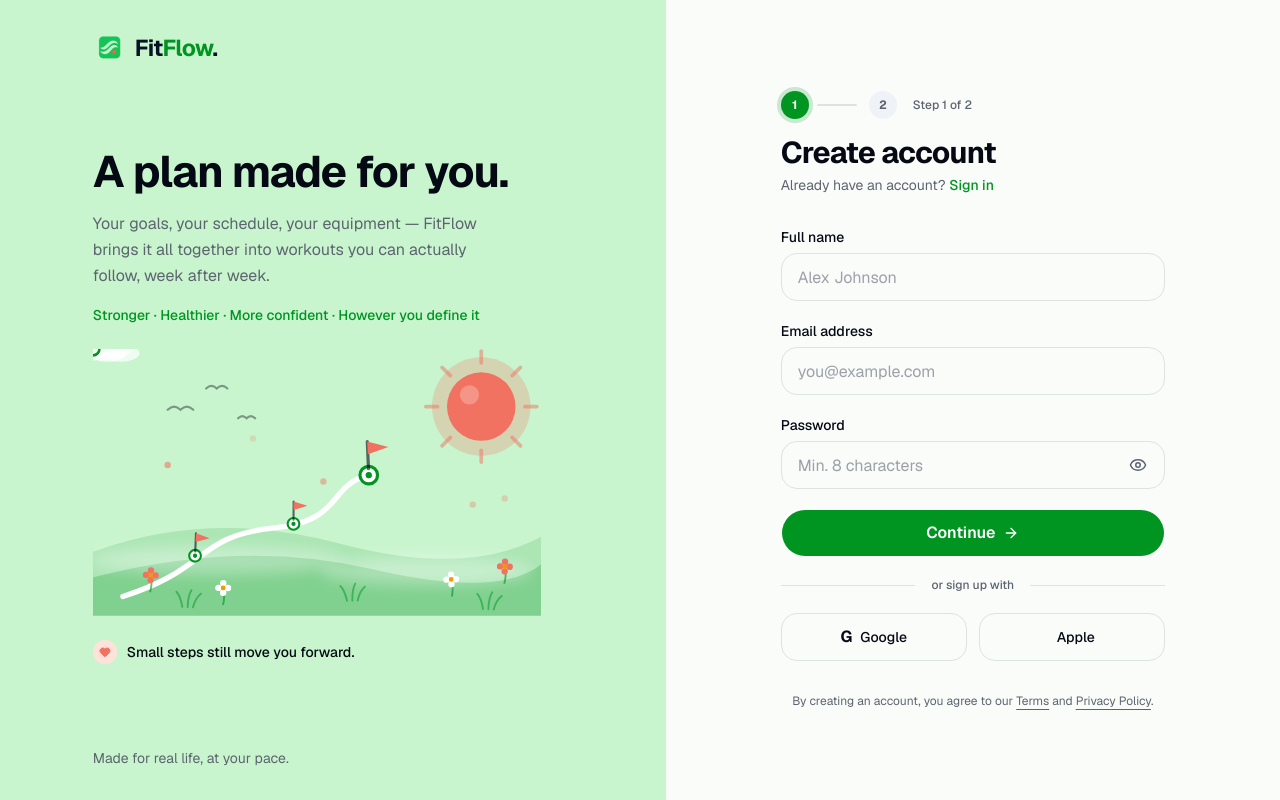
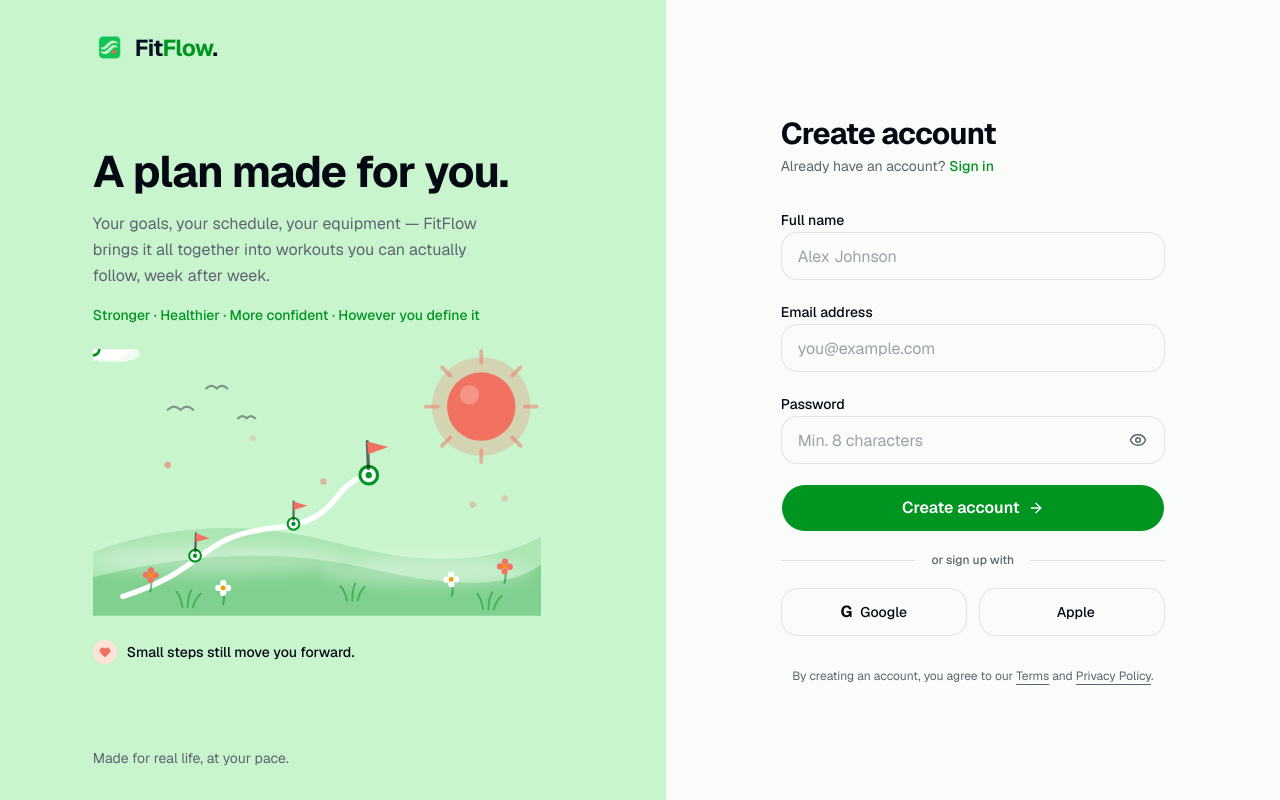
Before and after one commit to SunilBarewar/FitFlow, a Next.js app: page /sign-up in a window 1280 px wide. Built offline with nearby package versions, Linux system fonts and the light colour scheme.

Commit message:
feat: simplify auth flow

```diff
--- a/src/app/(auth)/sign-up/page.tsx
+++ b/src/app/(auth)/sign-up/page.tsx
@@ -4,36 +4,32 @@ import { motion, AnimatePresence } from "motion/react";
 import { useState } from "react";
 import Link from "next/link";
 import { useRouter } from "next/navigation";
-import { Eye, EyeOff, ArrowRight, CheckCircle2, Check } from "lucide-react";
+import { Eye, EyeOff, ArrowRight } from "lucide-react";
 import { FitFlowLogo } from "@/components/brand/fitflow-logo";
 import { Button } from "@/components/ui/button";
+import { toast } from "@/components/ui/fit-toaster";
 import { useSignUp } from "@/features/auth/hooks/use-sign-up";
 import { getErrorMessage } from "@/features/auth/lib/api-client";
 import { cn } from "@/lib/utils/cn";
-/* ─── Journey step data ─── */
 
-/* ─── Sign Up Form ─── */
+function showOAuthComingSoon(provider: string) {
+  toast.info(`${provider} sign-up isn't available yet`, {
+    description: "Use email and password for now — we're working on it.",
+  });
+}
+
 function SignUpForm() {
   const router = useRouter();
   const signUp = useSignUp();
-  const [step, setStep] = useState<1 | 2>(1);
   const [formData, setFormData] = useState({
     name: "",
     email: "",
     password: "",
-    goal: "" as string,
   });
   const [showPassword, setShowPassword] = useState(false);
   const [errors, setErrors] = useState<Record<string, string>>({});
 
-  const goals = [
-    { id: "strength", label: "Build strength" },
-    { id: "fat_loss", label: "Lose weight" },
-    { id: "endurance", label: "Improve endurance" },
-    { id: "general", label: "Stay active" },
-  ];
-
-  function validateStep1() {
+  function validate() {
     const errs: Record<string, string> = {};
     if (!formData.name.trim()) errs.name = "What should we call you?";
     if (!formData.email.trim() || !formData.email.includes("@"))
@@ -44,24 +40,16 @@ function SignUpForm() {
     return Object.keys(errs).length === 0;
   }
 
-  function handleNext(e: React.FormEvent) {
-    e.preventDefault();
-    if (validateStep1()) setStep(2);
-  }
-
   async function handleSubmit(e: React.FormEvent) {
     e.preventDefault();
-    if (!formData.goal) {
-      setErrors({ goal: "Pick a goal to get started." });
-      return;
-    }
+    if (!validate()) return;
     setErrors({});
     try {
       await signUp.mutateAsync({
         name: formData.name.trim(),
         email: formData.email.trim(),
         password: formData.password,
-        goal: formData.goal,
+        goal: "general",
       });
       router.push("/chat");
     } catch (err) {
@@ -79,15 +67,11 @@ function SignUpForm() {
     label: string,
     type: string,
     placeholder: string,
-    extra?: React.ReactNode,
   ) => (
     <div className="space-y-1.5">
-      <div className="flex items-center justify-between">
       <label htmlFor={id} className="text-sm font-medium">
         {label}
       </label>
-        {extra}
-      </div>
       <div className="relative">
         <input
           id={id}
@@ -102,7 +86,7 @@ function SignUpForm() {
           value={formData[id]}
           onChange={(e) => {
             setFormData((f) => ({ ...f, [id]: e.target.value }));
-            if (errors[id]) setErrors((e) => ({ ...e, [id]: "" }));
+            if (errors[id]) setErrors((prev) => ({ ...prev, [id]: "" }));
           }}
           placeholder={placeholder}
           aria-invalid={!!errors[id]}
@@ -143,61 +127,17 @@ function SignUpForm() {
 
   return (
     <div className="flex flex-col justify-center w-full max-w-sm mx-auto py-12 px-4 sm:px-0 space-y-8">
-      {/* Mobile logo */}
       <div className="lg:hidden flex items-center">
         <FitFlowLogo size={28} />
       </div>
 
-      {/* Step indicator */}
       <motion.div
         initial={{ opacity: 0, y: 16 }}
         animate={{ opacity: 1, y: 0 }}
         transition={{ duration: 0.4 }}
-        className="space-y-4"
+        className="space-y-1"
       >
-        <div className="flex items-center gap-3">
-          {[1, 2].map((s) => (
-            <div key={s} className="flex items-center gap-2">
-              <div
-                className={cn(
-                  "w-7 h-7 rounded-full flex items-center justify-center text-xs font-bold transition-all duration-300",
-                  s < step
-                    ? "bg-primary text-primary-foreground"
-                    : s === step
-                      ? "bg-primary text-primary-foreground ring-4 ring-primary/20"
-                      : "bg-muted text-muted-foreground",
-                )}
-              >
-                {s < step ? <Check size={14} /> : s}
-              </div>
-              {s < 2 && (
-                <div
-                  className={cn(
-                    "w-10 h-0.5 rounded-full transition-colors duration-500",
-                    step > s ? "bg-primary" : "bg-border",
-                  )}
-                />
-              )}
-            </div>
-          ))}
-          <span className="ml-1 text-xs text-muted-foreground font-medium">
-            Step {step} of 2
-          </span>
-        </div>
-
-        <div className="space-y-1">
-          <AnimatePresence mode="wait">
-            {step === 1 ? (
-              <motion.div
-                key="step1-heading"
-                initial={{ opacity: 0, y: 10 }}
-                animate={{ opacity: 1, y: 0 }}
-                exit={{ opacity: 0, y: -10 }}
-                transition={{ duration: 0.25 }}
-              >
-                <h1 className="text-3xl font-bold tracking-tight">
-                  Create account
-                </h1>
+        <h1 className="text-3xl font-bold tracking-tight">Create account</h1>
         <p className="text-muted-foreground text-sm mt-1">
           Already have an account?{" "}
           <Link
@@ -208,47 +148,46 @@ function SignUpForm() {
           </Link>
         </p>
       </motion.div>
-            ) : (
-              <motion.div
-                key="step2-heading"
-                initial={{ opacity: 0, y: 10 }}
+
+      <motion.form
+        initial={{ opacity: 0, y: 16 }}
         animate={{ opacity: 1, y: 0 }}
-                exit={{ opacity: 0, y: -10 }}
-                transition={{ duration: 0.25 }}
-              >
-                <h1 className="text-3xl font-bold tracking-tight">
-                  Your main goal?
-                </h1>
-                <p className="text-muted-foreground text-sm mt-1">
-                  This shapes your first plan — you can always change it later.
-                </p>
-              </motion.div>
-            )}
-          </AnimatePresence>
-        </div>
-      </motion.div>
-
-      {/* Form */}
-      <AnimatePresence mode="wait">
-        {step === 1 ? (
-          <motion.form
-            key="step1"
-            initial={{ opacity: 0, x: 20 }}
-            animate={{ opacity: 1, x: 0 }}
-            exit={{ opacity: 0, x: -20 }}
-            transition={{ duration: 0.3 }}
-            onSubmit={handleNext}
+        transition={{ duration: 0.4, delay: 0.05 }}
+        onSubmit={handleSubmit}
         className="space-y-5"
       >
         {field("name", "Full name", "text", "Alex Johnson")}
         {field("email", "Email address", "email", "you@example.com")}
         {field("password", "Password", "password", "Min. 8 characters")}
 
+        <AnimatePresence>
+          {errors.form && (
+            <motion.p
+              initial={{ opacity: 0, height: 0 }}
+              animate={{ opacity: 1, height: "auto" }}
+              exit={{ opacity: 0, height: 0 }}
+              className="text-sm text-destructive bg-destructive/10 border border-destructive/20 rounded-xl px-4 py-3"
+            >
+              {errors.form}
+            </motion.p>
+          )}
+        </AnimatePresence>
+
         <Button
           type="submit"
           className="w-full rounded-full h-12 text-base font-semibold gap-2"
+          disabled={signUp.isPending}
         >
-              Continue <ArrowRight size={16} />
+          {signUp.isPending ? (
+            <span className="flex items-center gap-2">
+              <span className="w-4 h-4 rounded-full border-2 border-primary-foreground/30 border-t-primary-foreground animate-spin" />
+              Creating account…
+            </span>
+          ) : (
+            <>
+              Create account <ArrowRight size={16} />
+            </>
+          )}
         </Button>
 
         <div className="relative flex items-center gap-3">
@@ -267,6 +206,7 @@ function SignUpForm() {
             <button
               key={label}
               type="button"
+              onClick={() => showOAuthComingSoon(label)}
               className="flex items-center justify-center gap-2 h-12 rounded-xl border border-border bg-background text-sm font-medium text-foreground hover:bg-muted transition-colors"
             >
               <span className="text-base font-bold">{icon}</span>
@@ -275,124 +215,6 @@ function SignUpForm() {
           ))}
         </div>
       </motion.form>
-        ) : (
-          <motion.form
-            key="step2"
-            initial={{ opacity: 0, x: 20 }}
-            animate={{ opacity: 1, x: 0 }}
-            exit={{ opacity: 0, x: -20 }}
-            transition={{ duration: 0.3 }}
-            onSubmit={handleSubmit}
-            className="space-y-5"
-          >
-            <div className="grid grid-cols-2 gap-3">
-              {goals.map(({ id, label }) => {
-                const selected = formData.goal === id;
-                return (
-                  <button
-                    key={id}
-                    type="button"
-                    onClick={() => {
-                      setFormData((f) => ({ ...f, goal: id }));
-                      if (errors.goal) setErrors((e) => ({ ...e, goal: "" }));
-                    }}
-                    className={cn(
-                      "relative h-[72px] rounded-2xl border text-sm font-semibold text-left px-4 transition-all duration-200",
-                      selected
-                        ? "bg-primary text-primary-foreground border-primary ring-4 ring-primary/15"
-                        : "bg-card border-border text-foreground hover:border-primary/40 hover:bg-brand-green-light/30",
-                    )}
-                  >
-                    {selected && (
-                      <motion.div
-                        initial={{ scale: 0 }}
-                        animate={{ scale: 1 }}
-                        className="absolute top-2.5 right-2.5 w-5 h-5 rounded-full bg-primary-foreground/20 flex items-center justify-center"
-                      >
-                        <CheckCircle2
-                          size={12}
-                          className="text-primary-foreground"
-                        />
-                      </motion.div>
-                    )}
-                    {label}
-                  </button>
-                );
-              })}
-            </div>
-
-            <AnimatePresence>
-              {errors.form && (
-                <motion.p
-                  initial={{ opacity: 0, height: 0 }}
-                  animate={{ opacity: 1, height: "auto" }}
-                  exit={{ opacity: 0, height: 0 }}
-                  className="text-sm text-destructive bg-destructive/10 border border-destructive/20 rounded-xl px-4 py-3"
-                >
-                  {errors.form}
-                </motion.p>
-              )}
-              {errors.goal && (
-                <motion.p
-                  initial={{ opacity: 0, height: 0 }}
-                  animate={{ opacity: 1, height: "auto" }}
-                  exit={{ opacity: 0, height: 0 }}
-                  className="text-xs text-destructive"
-                >
-                  {errors.goal}
-                </motion.p>
-              )}
-            </AnimatePresence>
-
-            <div className="flex gap-3">
-              <Button
-                type="button"
-                variant="outline"
-                className="flex-1 rounded-full h-12 text-sm border-border"
-                onClick={() => setStep(1)}
-              >
-                Back
-              </Button>
-              <Button
-                type="submit"
-                className="flex-[2] rounded-full h-12 text-base font-semibold gap-2"
-                disabled={signUp.isPending}
-              >
-                {signUp.isPending ? (
-                  <span className="flex items-center gap-2">
-                    <span className="w-4 h-4 rounded-full border-2 border-primary-foreground/30 border-t-primary-foreground animate-spin" />
-                    Setting up…
-                  </span>
-                ) : (
-                  <>
-                    Start training <ArrowRight size={16} />
-                  </>
-                )}
-              </Button>
-            </div>
-
-            {/* What happens next */}
-            <div className="rounded-xl bg-muted/60 border border-border p-4 space-y-2.5">
-              <p className="text-xs font-semibold text-muted-foreground uppercase tracking-wider">
-                What happens next
-              </p>
-              {[
-                "Your coach builds a personalized plan",
-                "First workout ready in under a minute",
-                "No credit card required — free forever",
-              ].map((item) => (
-                <div key={item} className="flex items-center gap-2">
-                  <CheckCircle2
-                    size={13}
-                    className="text-primary flex-shrink-0"
-                  />
-                  <p className="text-xs text-muted-foreground">{item}</p>
-                </div>
-              ))}
-            </div>
-          </motion.form>
-        )}
-      </AnimatePresence>
 
       <motion.p
         initial={{ opacity: 0 }}
```
Also changed, not shown: src/app/(auth)/sign-in/page.tsx (+9 -1 lines). Lines whose indentation alone changed are shown as unchanged.
